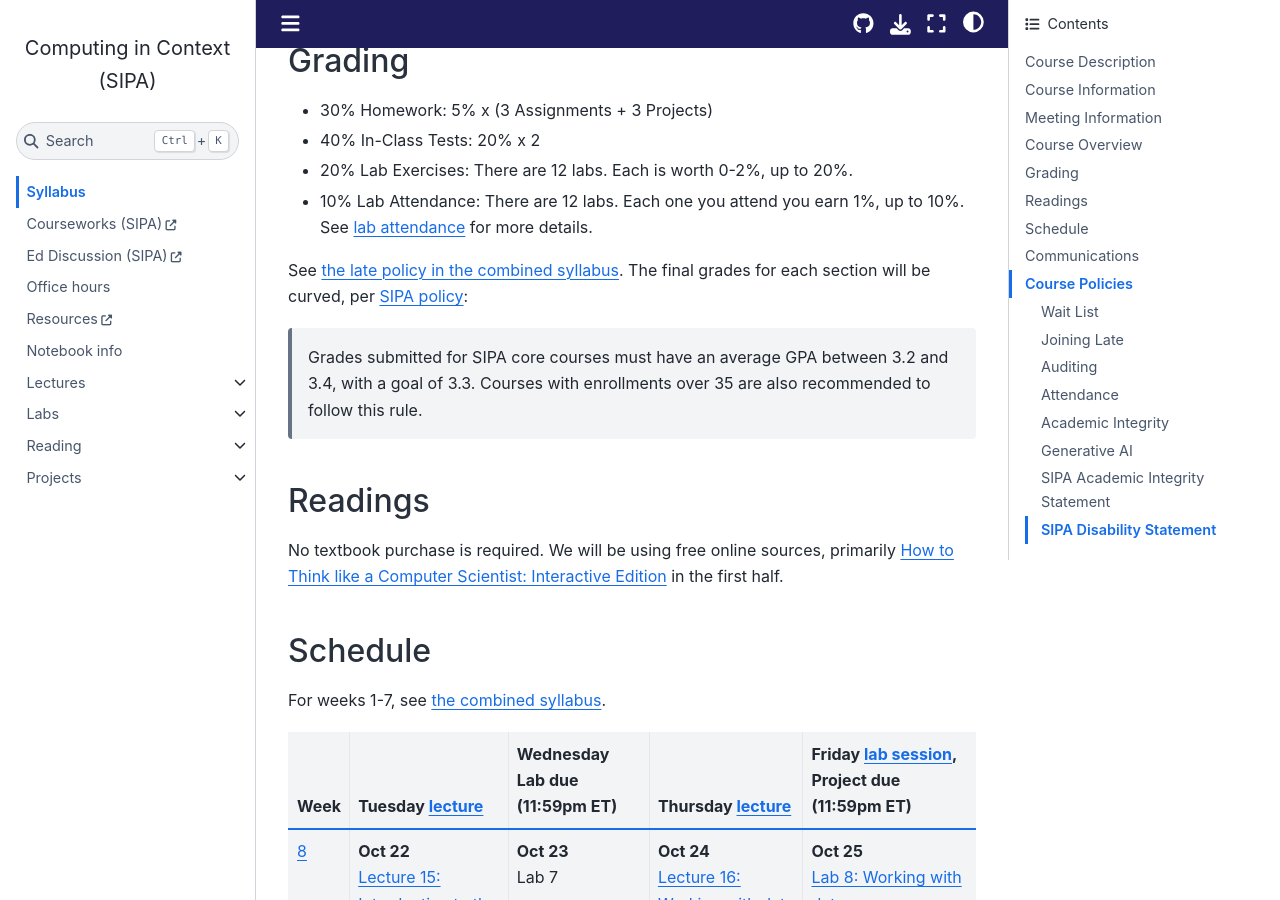
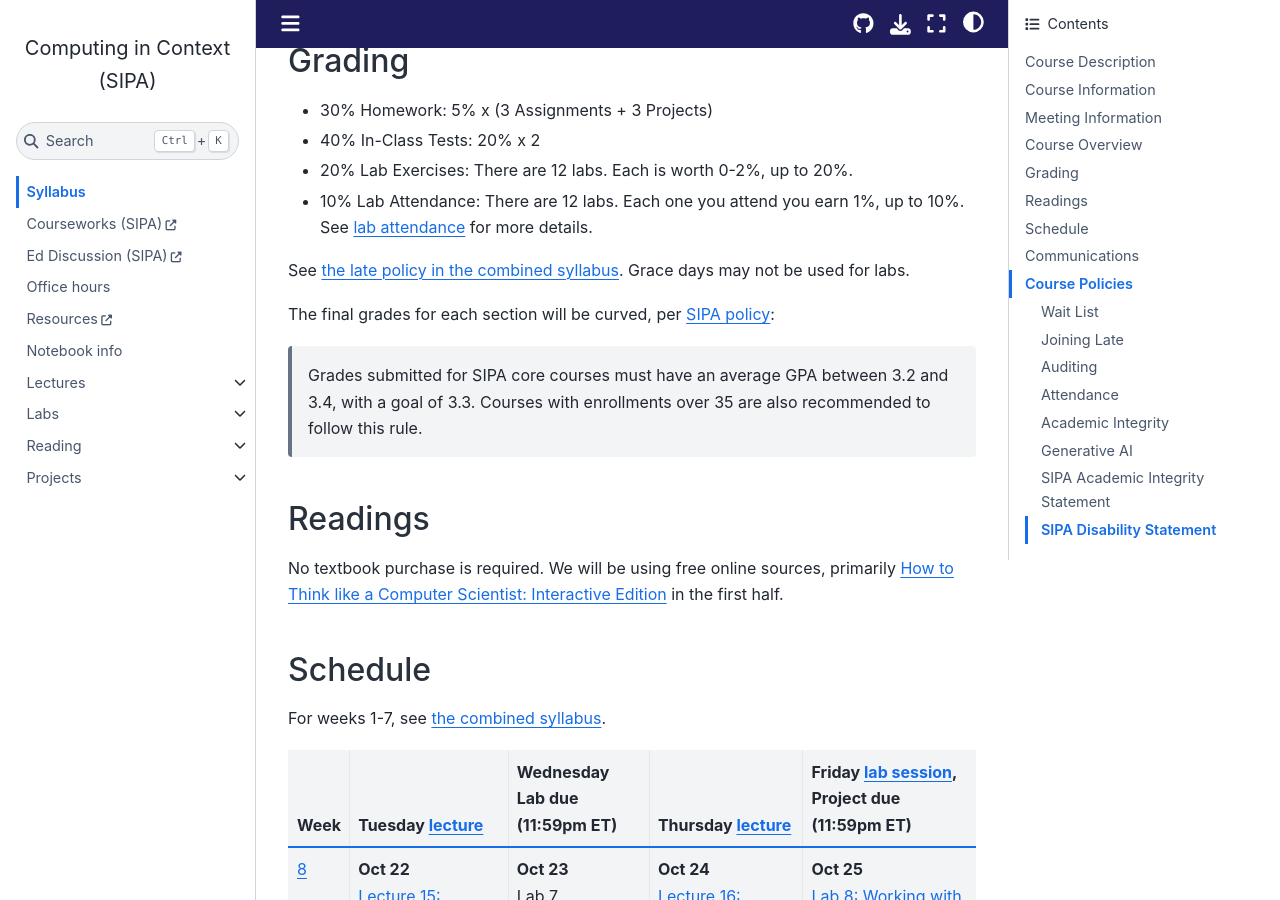
Before and after one commit to afeld/computing-in-context, a Jupyter Book: the page built from index.md, in a window 1280 px wide and 900 px high, scrolled down 3136 px. Built offline with Jupyter Book 1.0.4 settings and Sphinx 7.4.7 and the Sphinx Book theme 1.1.4, drawn with Linux system fonts in a browser that asks for light colours; comment, search, counter and statistics services are not loaded.

Commit message:
clarify that labs can't be late

```diff
--- a/index.md
+++ b/index.md
@@ -82,7 +82,9 @@ If there are any discrepancies between the syllabi:
 - 20% Lab Exercises: There are 12 labs. Each is worth 0-2%, up to 20%.
 - 10% Lab Attendance: There are 12 labs. Each one you attend you earn 1%, up to 10%. See [lab attendance](#labs) for more details.
 
-See [the late policy in the combined syllabus](https://courseworks2.columbia.edu/courses/203144). The final grades for each section will be curved, per [SIPA policy](https://bulletin.columbia.edu/sipa/academic-policies/satisfactory-academic-progress/):
+See [the late policy in the combined syllabus](https://courseworks2.columbia.edu/courses/203144). Grace days may not be used for labs.
+
+The final grades for each section will be curved, per [SIPA policy](https://bulletin.columbia.edu/sipa/academic-policies/satisfactory-academic-progress/):
 
 > Grades submitted for SIPA core courses must have an average GPA between 3.2 and 3.4, with a goal of 3.3. Courses with enrollments over 35 are also recommended to follow this rule.
 
```
